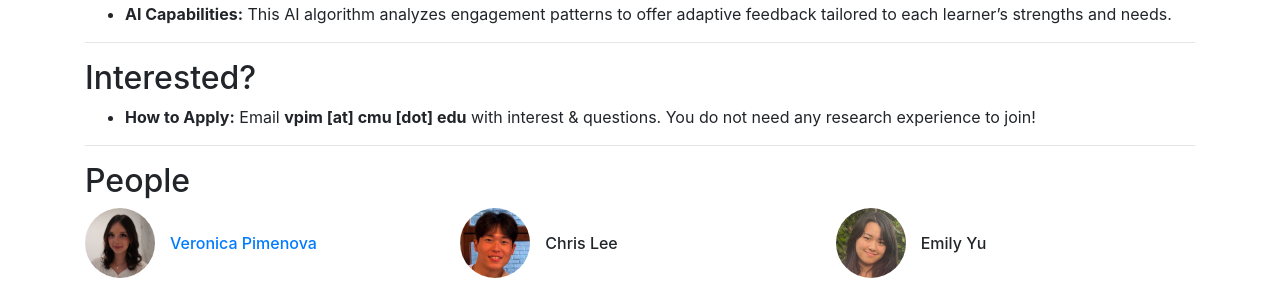
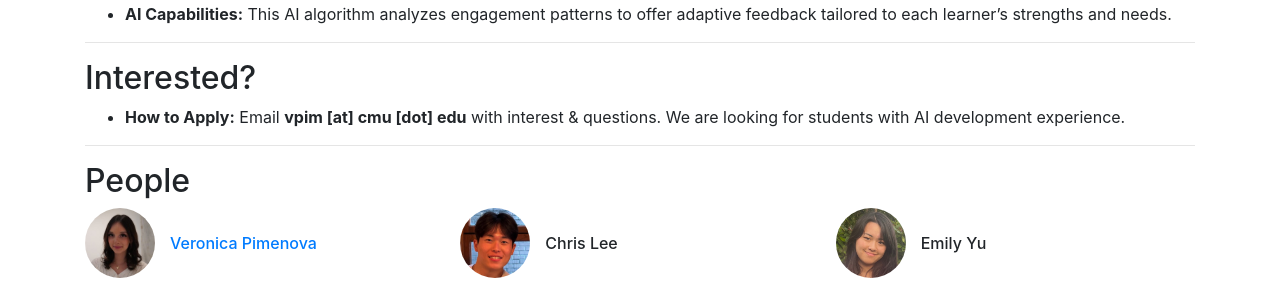
Before and after one commit to cmu-variability/cmu-variability.github.io, a Jekyll site: the page built from _projects/nape.md, in a window 1280 px wide. Shown: the part 836-1136 px from the top of the page. Built offline with Jekyll 4.4.1, drawn with Linux system fonts in a browser that asks for light colours.

Commit message:
updated nape again

```diff
--- a/_projects/nape.md
+++ b/_projects/nape.md
@@ -54,6 +54,6 @@ active: true
 
 ## Interested?
 
-- **How to Apply:** Email **vpim [at] cmu [dot] edu** with interest & questions. You do not need any research experience to join!
+- **How to Apply:** Email **vpim [at] cmu [dot] edu** with interest & questions. We are looking for students with AI development experience.
 
 ---
```
